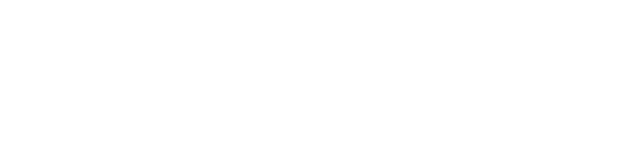
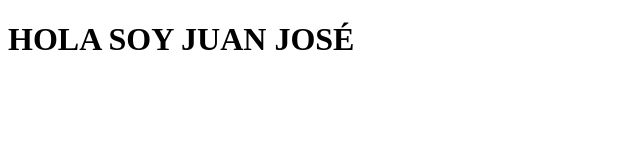
Before and after one commit to juanjoxznp/fusion, a plain HTML site: page index.html in a window 1280 px wide. Shown: the whole page, without its empty margins (0-640 px from the left). Drawn offline with Linux system fonts and the light colour scheme.

Commit message:
Subiendo saludo en rama feature/HU-saludo

```diff
--- a/index.html
+++ b/index.html
@@ -6,6 +6,6 @@
     <title>Document</title>
 </head>
 <body>
-
+    <h1>HOLA SOY JUAN JOSÉ</h1>
 </body>
 </html>
```
